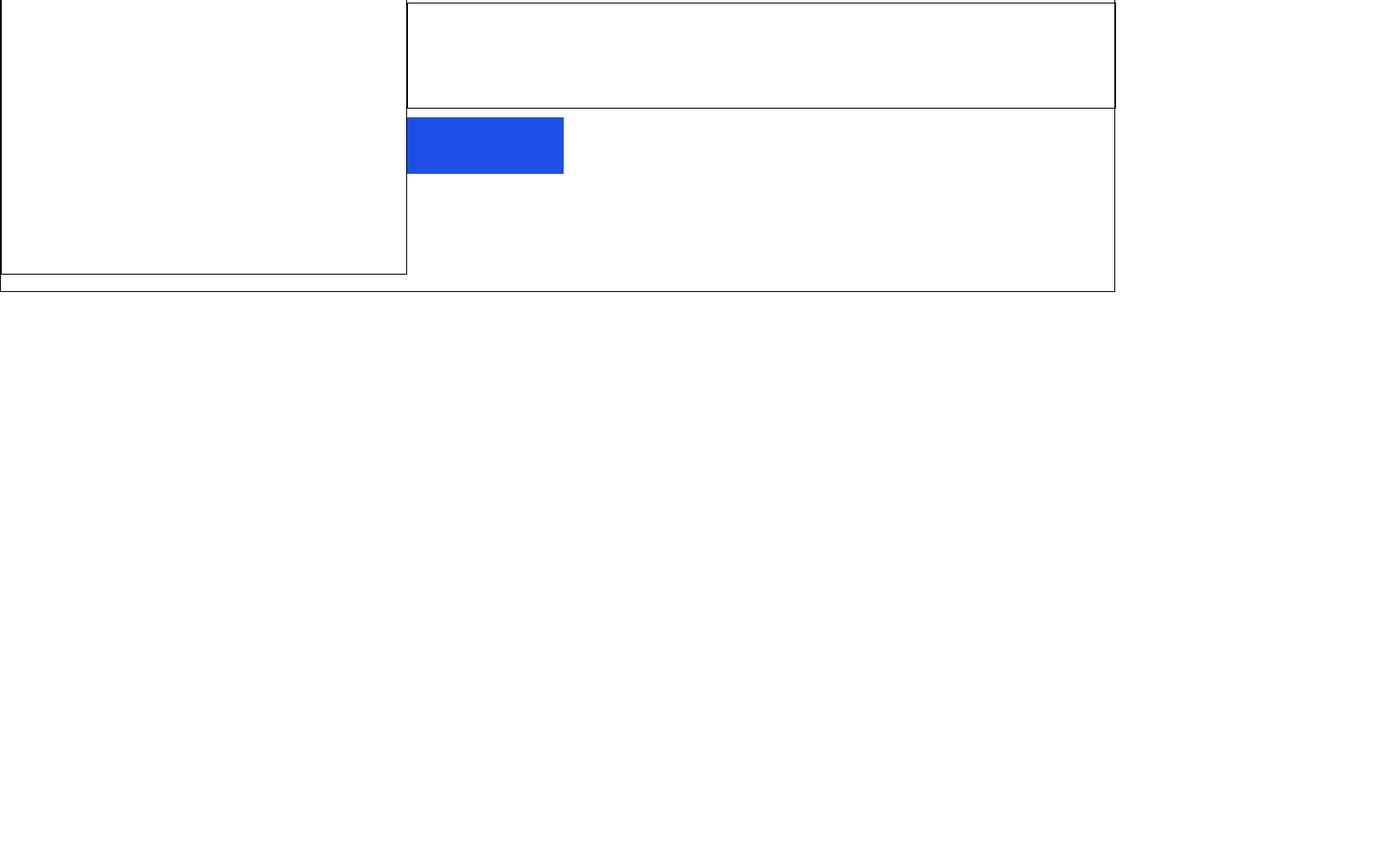
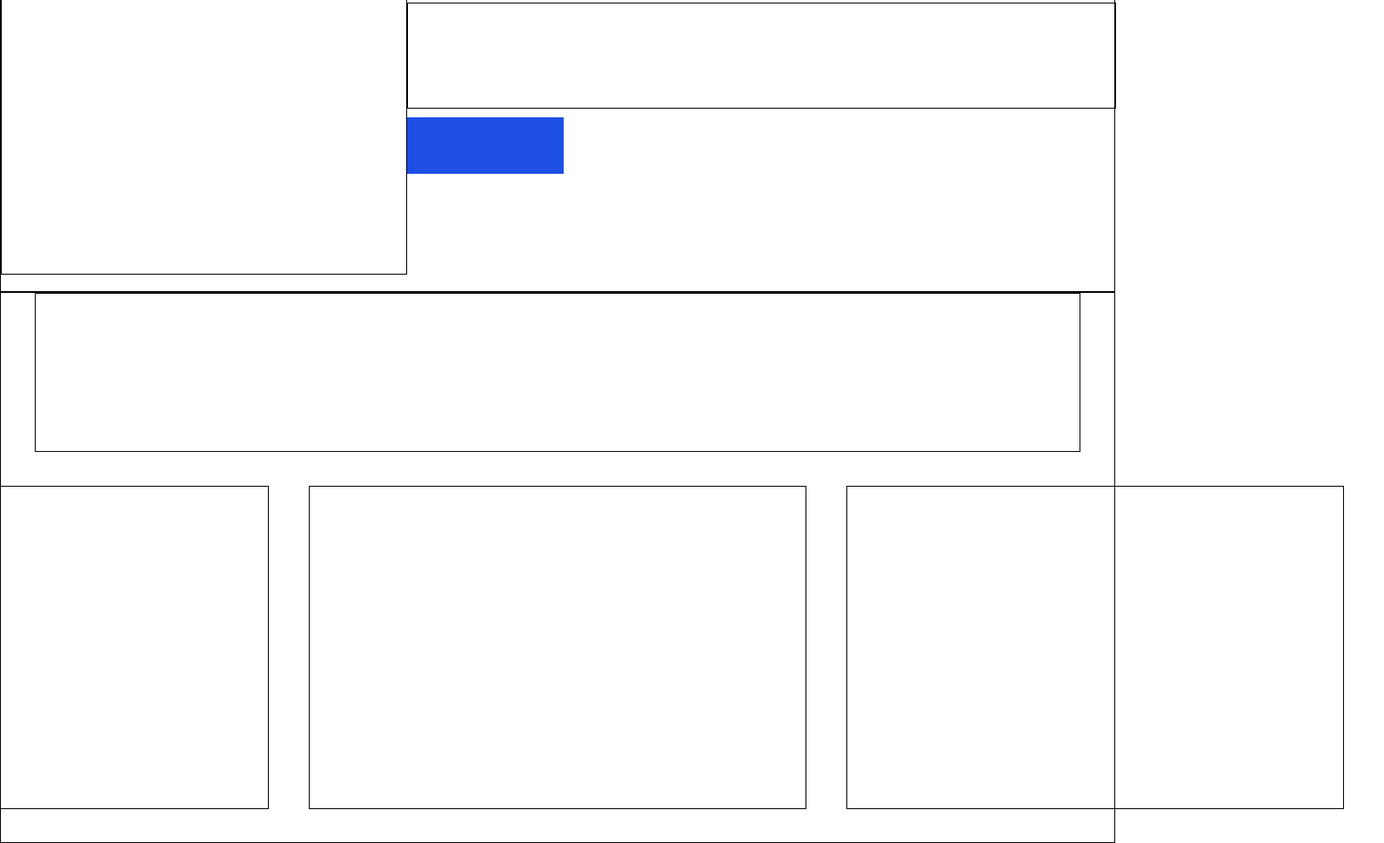
Before and after one commit to appsfly/upperroom-clone, a plain HTML site: page index.html in a window 1280 px wide. Shown: the part 1446-2416 px from the top of the page at 87% size, 1591 px wide, since content can reach past the window. Before the commit the page ends 1782 px from the top, so only its background shows below. Drawn offline with Linux system fonts and the light colour scheme.

Commit message:
Bottom boxes - (For me)

```diff
--- a/index.html
+++ b/index.html
@@ -33,5 +33,14 @@
         <div class="right-x"></div>
     </div>
 
+    <div class="box3">
+        <div class="top-box"></div>
+        <div class="bottom-box">
+            <div class="img-box"></div>
+            <div class="img-box"></div>
+            <div class="img-box"></div>
+        </div>
+    </div>
+
 </body>
 </html>
--- a/style.css
+++ b/style.css
@@ -26,7 +26,7 @@ body {
     width: 800px;
     height: 162px;
 
-    border: 1px solid rgb(0, 0, 0);
+    /* border: 1px solid rgb(0, 0, 0); */
 
     display: flex;
     align-items: center;
@@ -156,3 +156,40 @@ body {
 
     border: 1px solid black;
 }
+
+.box3 {
+    width: 100%;
+    height: 79vh;
+
+    border: 1px solid black;
+
+    display: flex;
+    align-items: center;
+    justify-content: space-evenly;
+    flex-direction: column;
+}
+
+.top-box {
+    width: 1200px;
+    height: 182px;
+
+    border: 1px solid black;
+}
+
+.bottom-box {
+    width: 1900px;
+    height: 450px;
+
+    /* border: 1px solid black; */
+
+    display: flex;
+    align-items: center;
+    justify-content: space-evenly;
+}
+
+.img-box {
+    width: 570px;
+    height: 370px;
+
+    border: 1px solid black;
+}
```
